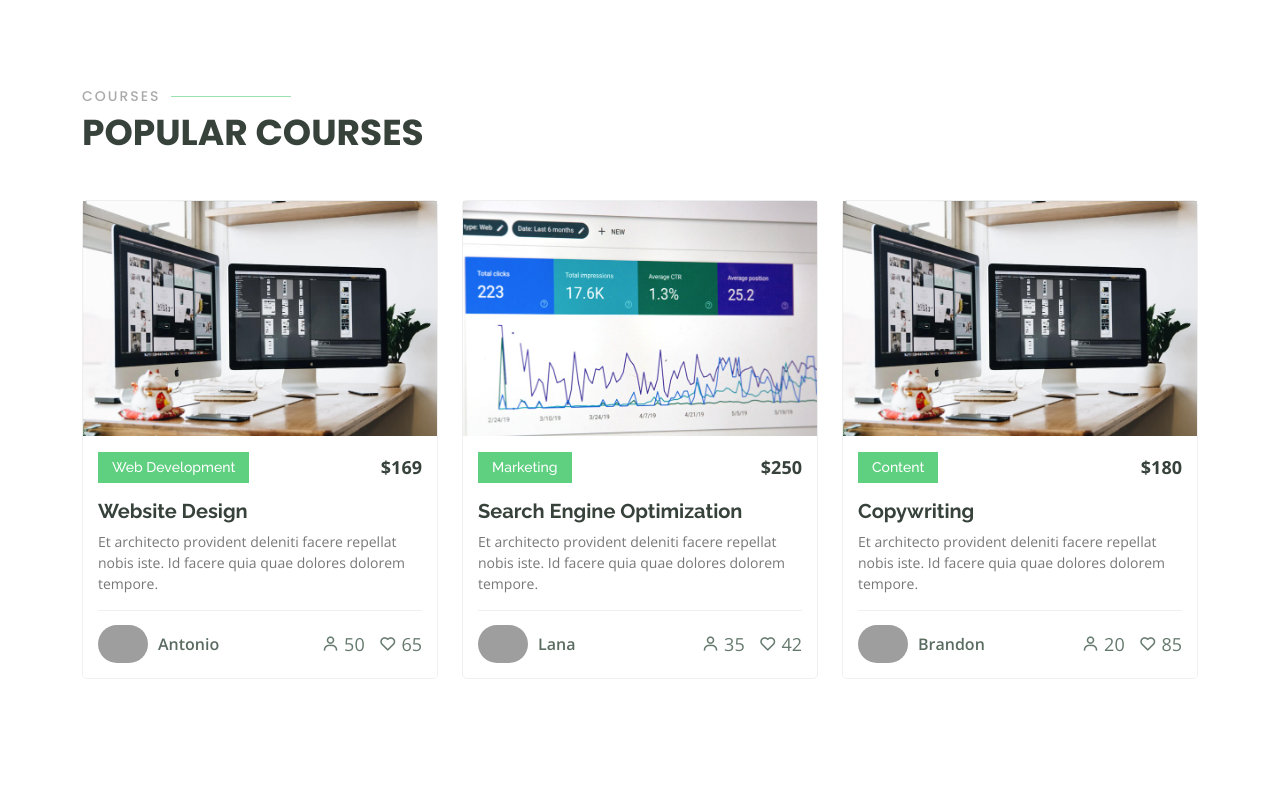
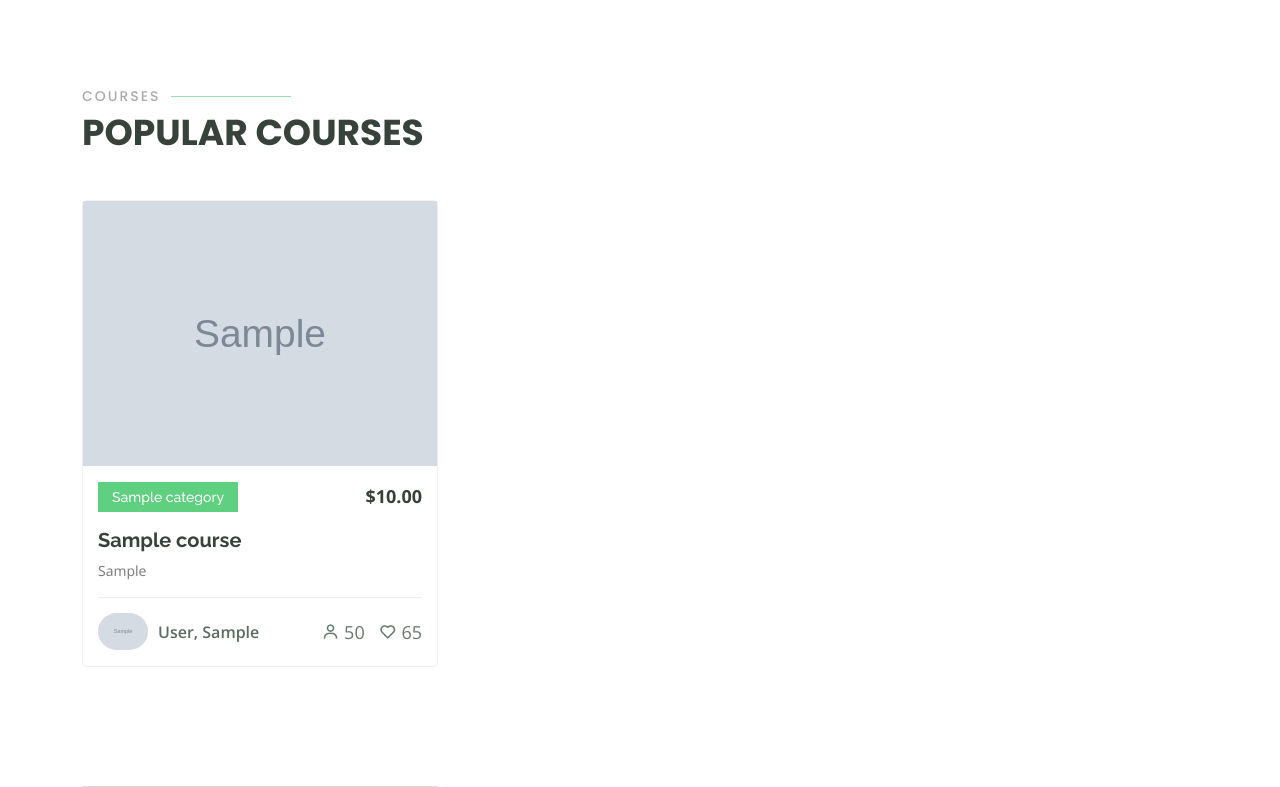
Before and after one commit to luciaderosa/MentorPIG, a Django app: page / in a window 1280 px wide. Shown: the part 2194-2981 px from the top of the page. Run offline with Django 4.2, Linux system fonts and the light colour scheme; tables that the repository leaves empty hold one stand-in row (values such as "Sample post"); grey boxes marked "Sample" are stand-in pictures; some libraries are stand-ins or nearby versions; grey boxes are pictures that could not be loaded.

Commit message:
Se hace dinámica template course-detail, index.html toma courses y trainers de la bd

```diff
--- a/mentor/templates/mentor/courses.html
+++ b/mentor/templates/mentor/courses.html
@@ -27,7 +27,7 @@
                   <p class="price">${{ course.fee }}</p>
                 </div>
 
-                <h3><a href="{% url 'course-detail' %}">{{ course.name }}</a></h3>
+                <h3><a href="{% url 'course-detail' course.id %}">{{ course.name }}</a></h3>
                 <p>{{ course.brief }}</p>
                 <div class="trainer d-flex justify-content-between align-items-center">
                   <div class="trainer-profile d-flex align-items-center">
--- a/mentor/templates/mentor/index.html
+++ b/mentor/templates/mentor/index.html
@@ -213,22 +213,22 @@
         </div>
 
         <div class="row" data-aos="zoom-in" data-aos-delay="100">
-
+          {% for course in context.courses  %}
           <div class="col-lg-4 col-md-6 d-flex align-items-stretch">
             <div class="course-item">
-              <img src="{% static 'mentor/img/course-1.jpg' %}" class="img-fluid" alt="...">
+              <img src="{{ course.image.url }}" class="img-fluid" alt="...">
               <div class="course-content">
                 <div class="d-flex justify-content-between align-items-center mb-3">
-                  <h4>Web Development</h4>
-                  <p class="price">$169</p>
+                  <h4>{{ course.category }}</h4>
+                  <p class="price">${{ course.fee }}</p>
                 </div>
 
-                <h3><a href="{% url 'course-detail' %}">Website Design</a></h3>
-                <p>Et architecto provident deleniti facere repellat nobis iste. Id facere quia quae dolores dolorem tempore.</p>
+                <h3><a href="{% url 'course-detail' course.id %}">{{ course.name }}</a></h3>
+                <p>{{ course.brief }}</p>
                 <div class="trainer d-flex justify-content-between align-items-center">
                   <div class="trainer-profile d-flex align-items-center">
-                    <img src="{% static 'mentor/img/trainers/trainer-1.jpg' %}" class="img-fluid" alt="">
-                    <span>Antonio</span>
+                    <img src="{{ course.trainer.photo.url }}" class="img-fluid" alt="">
+                    <span>{{ course.trainer }}</span>
                   </div>
                   <div class="trainer-rank d-flex align-items-center">
                     <i class="bx bx-user"></i>&nbsp;50
@@ -239,61 +239,8 @@
               </div>
             </div>
           </div> <!-- End Course Item-->
-
-          <div class="col-lg-4 col-md-6 d-flex align-items-stretch mt-4 mt-md-0">
-            <div class="course-item">
-              <img src="{% static 'mentor/img/course-2.jpg' %}" class="img-fluid" alt="...">
-              <div class="course-content">
-                <div class="d-flex justify-content-between align-items-center mb-3">
-                  <h4>Marketing</h4>
-                  <p class="price">$250</p>
-                </div>
-
-                <h3><a href="{% url 'course-detail' %}">Search Engine Optimization</a></h3>
-                <p>Et architecto provident deleniti facere repellat nobis iste. Id facere quia quae dolores dolorem tempore.</p>
-                <div class="trainer d-flex justify-content-between align-items-center">
-                  <div class="trainer-profile d-flex align-items-center">
-                    <img src="{% static 'mentor/img/trainers/trainer-2.jpg' %}" class="img-fluid" alt="">
-                    <span>Lana</span>
-                  </div>
-                  <div class="trainer-rank d-flex align-items-center">
-                    <i class="bx bx-user"></i>&nbsp;35
-                    &nbsp;&nbsp;
-                    <i class="bx bx-heart"></i>&nbsp;42
-                  </div>
-                </div>
-              </div>
-            </div>
-          </div> <!-- End Course Item-->
-
-          <div class="col-lg-4 col-md-6 d-flex align-items-stretch mt-4 mt-lg-0">
-            <div class="course-item">
-              <img src="{% static 'mentor/img/course-1.jpg' %}" class="img-fluid" alt="...">
-              <div class="course-content">
-                <div class="d-flex justify-content-between align-items-center mb-3">
-                  <h4>Content</h4>
-                  <p class="price">$180</p>
-                </div>
-
-                <h3><a href="{% url 'course-detail' %}">Copywriting</a></h3>
-                <p>Et architecto provident deleniti facere repellat nobis iste. Id facere quia quae dolores dolorem tempore.</p>
-                <div class="trainer d-flex justify-content-between align-items-center">
-                  <div class="trainer-profile d-flex align-items-center">
-                    <img src="{% static 'mentor/img/trainers/trainer-3.jpg' %}" class="img-fluid" alt="">
-                    <span>Brandon</span>
-                  </div>
-                  <div class="trainer-rank d-flex align-items-center">
-                    <i class="bx bx-user"></i>&nbsp;20
-                    &nbsp;&nbsp;
-                    <i class="bx bx-heart"></i>&nbsp;85
-                  </div>
-                </div>
-              </div>
-            </div>
-          </div> <!-- End Course Item-->
-
+          {% endfor %}
         </div>
-
       </div>
     </section><!-- End Popular Courses Section -->
 
@@ -302,15 +249,14 @@
       <div class="container" data-aos="fade-up">
 
         <div class="row" data-aos="zoom-in" data-aos-delay="100">
+          {% for trainer in context.trainers %}
           <div class="col-lg-4 col-md-6 d-flex align-items-stretch">
             <div class="member">
-              <img src="{% static  'mentor/img/trainers/trainer-1.jpg' %}" class="img-fluid" alt="">
+              <img src="{{ trainer.photo.url }}" class="img-fluid" alt="">
               <div class="member-content">
-                <h4>Walter White</h4>
-                <span>Web Development</span>
-                <p>
-                  Magni qui quod omnis unde et eos fuga et exercitationem. Odio veritatis perspiciatis quaerat qui aut aut aut
-                </p>
+                <h4>{{ trainer }}</h4>
+                <span>{{ trainer.title }}</span>
+                <p>{{ trainer.brief }}</p>
                 <div class="social">
                   <a href=""><i class="bi bi-twitter"></i></a>
                   <a href=""><i class="bi bi-facebook"></i></a>
@@ -320,47 +266,8 @@
               </div>
             </div>
           </div>
-
-          <div class="col-lg-4 col-md-6 d-flex align-items-stretch">
-            <div class="member">
-              <img src="{% static  'mentor/img/trainers/trainer-2.jpg' %}" class="img-fluid" alt="">
-              <div class="member-content">
-                <h4>Sarah Jhinson</h4>
-                <span>Marketing</span>
-                <p>
-                  Repellat fugiat adipisci nemo illum nesciunt voluptas repellendus. In architecto rerum rerum temporibus
-                </p>
-                <div class="social">
-                  <a href=""><i class="bi bi-twitter"></i></a>
-                  <a href=""><i class="bi bi-facebook"></i></a>
-                  <a href=""><i class="bi bi-instagram"></i></a>
-                  <a href=""><i class="bi bi-linkedin"></i></a>
-                </div>
-              </div>
-            </div>
-          </div>
-
-          <div class="col-lg-4 col-md-6 d-flex align-items-stretch">
-            <div class="member">
-              <img src="{% static  'mentor/img/trainers/trainer-3.jpg' %}" class="img-fluid" alt="">
-              <div class="member-content">
-                <h4>William Anderson</h4>
-                <span>Content</span>
-                <p>
-                  Voluptas necessitatibus occaecati quia. Earum totam consequuntur qui porro et laborum toro des clara
-                </p>
-                <div class="social">
-                  <a href=""><i class="bi bi-twitter"></i></a>
-                  <a href=""><i class="bi bi-facebook"></i></a>
-                  <a href=""><i class="bi bi-instagram"></i></a>
-                  <a href=""><i class="bi bi-linkedin"></i></a>
-                </div>
-              </div>
-            </div>
-          </div>
-
+          {% endfor %}
         </div>
-
       </div>
     </section><!-- End Trainers Section -->
 
--- a/mentor/urls.py
+++ b/mentor/urls.py
@@ -9,5 +9,5 @@ urlpatterns = [
     path('courses', views.courses, name='courses'),
     path('trainers', views.trainers, name='trainers'),
     path('events', views.events, name='events'),
-    path('course-detail', views.course_detail, name='course-detail')
+    path('courses/<int:course_id>', views.course_detail, name='course-detail')
 ]
--- a/mentor/views.py
+++ b/mentor/views.py
@@ -6,7 +6,13 @@ from mentordata.models import Event, Testimonial, Trainer, Course
 
 
 def index(request):
-    return render(request, 'mentor/index.html')
+    trainers = Trainer.objects.all()
+    courses = Course.objects.all()
+    context = {
+        'trainers': trainers,
+        'courses': courses
+    }
+    return render(request, 'mentor/index.html', {'context': context})
 
 
 def contact(request):
@@ -33,5 +39,6 @@ def events(request):
     return render(request, 'mentor/events.html', {'events': events})
 
 
-def course_detail(request):
-    return render(request, 'mentor/course-details.html')
+def course_detail(request, course_id):
+    course = Course.objects.get(pk=course_id)
+    return render(request, 'mentor/course-details.html', {'course': course})
```
Also changed, not shown: mentor/templates/mentor/course-details.html (+7 -11 lines).
